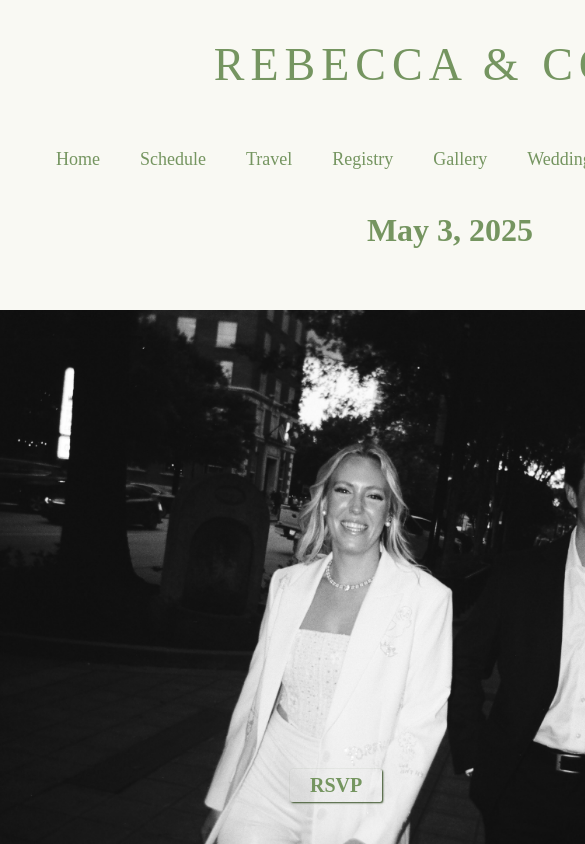
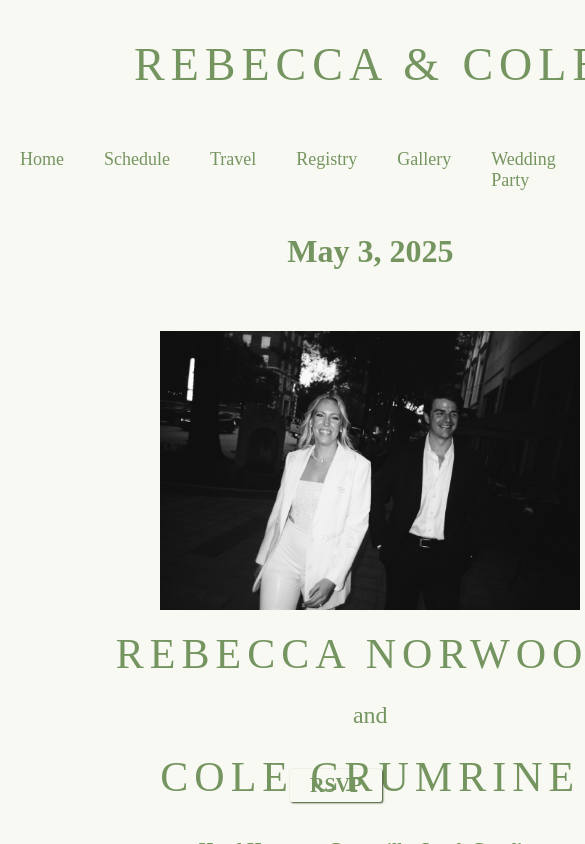
Before and after one commit to colecrum26/wedding, a React (Create React App) app in the folder wedding-website/: page / in a window 390 px wide. Shown: the top 844 px of the page, 585 px wide, since content can reach past the window. Built offline with nearby package versions, Linux system fonts and the light colour scheme.

Commit message:
added some mobile styling; still needs work

```diff
--- a/wedding-website/src/App.css
+++ b/wedding-website/src/App.css
@@ -18,6 +18,9 @@ html {
 }
 
 body {
+  /* display: flex;
+  flex-wrap: wrap;
+  justify-content: center; */
   font-family: "Libre Baskerville";
   margin: 0;
   padding: 0;
@@ -47,16 +50,20 @@ header {
   font-weight: 100;
   letter-spacing: 6px;
 }
-.header-main.page-top {
+.page-top {
+  font-family: "Cormorant Infant";
   font-size: 46px;
+  font-weight: 100;
+  letter-spacing: 6px;
 }
 
 nav {
   display: flex;
   flex-direction: column;
+  flex-wrap: wrap;
   align-items: center;
   margin-bottom: 20px;
-  width: inherit;
+  width: 100%;
 }
 
 form {
@@ -95,7 +102,7 @@ li {
   list-style: none;
 }
 
-img {
+#intro-img {
   width: 900px;
   height: auto;
 }
@@ -247,6 +254,7 @@ img {
 }
 .block {
   font-size: 18px;
+  /* width: ; */
 }
 
 .timer-countdown {
@@ -257,3 +265,20 @@ img {
 .registry-loc {
   letter-spacing: 4px;
 }
+
+@media screen and (max-width: 600px) {
+
+
+  p {
+    width: 400px;
+  }
+
+  .header-main {
+    width: 600px;
+  }
+
+  #intro-img {
+    width: 420px;
+    height: auto;
+  }
+}
--- a/wedding-website/src/components/header.jsx
+++ b/wedding-website/src/components/header.jsx
@@ -5,7 +5,7 @@ function Header() {
     return (
         <header>
             <nav>
-                <h1 className="header-main page-top"><NavLink to="/" id="header-title">REBECCA & COLE</NavLink></h1>
+                <h1 className="page-top"><NavLink to="/">REBECCA & COLE</NavLink></h1>
                 <ul className="nav-links">
                     <li className="nav-item"><NavLink to="/">Home</NavLink></li>
                     <li className="nav-item"><NavLink to="/schedule">Schedule</NavLink></li>
--- a/wedding-website/src/pages/home.jsx
+++ b/wedding-website/src/pages/home.jsx
@@ -10,7 +10,7 @@ export default function Home() {
       <Header />
         <h1>May 3, 2025</h1>
       <div className="content-wrapper">
-        <img src={bestLook} alt="our best look" id="" />
+        <img src={bestLook} alt="our best look" id="intro-img" />
         <div className="info-container">
           <div className="general-info">
             <h1 className="header-main">REBECCA NORWOOD</h1>
--- a/wedding-website/src/pages/travel.jsx
+++ b/wedding-website/src/pages/travel.jsx
@@ -19,15 +19,15 @@ export default function Travel() {
           >
             120 Halston Avenue, Greenville, SC 29615
           </a>
-          <p className="block">Accommodations are reserved at Hotel Hartness for the weekend.</p>
-          <p className="block">All weekend activities will be hosted here and we encourage you to book your room soon.</p>
+          <p className="block">Accommodations are reserved at Hotel Hartness for the weekend. All weekend activities will be hosted here and we encourage you to book your room soon.</p>
+          {/* <p className="block"></p> */}
           <NavLink
             className="faux"
             to="https://www.hotelhartness.com/"
             target="_blank"
             rel="noreferrer"
           >
-            View
+            Book
           </NavLink>
         </div>
         <div className="travel-option">
@@ -49,7 +49,7 @@ export default function Travel() {
             target="_blank"
             rel="noreferrer"
           >
-            View
+            Book
           </NavLink>
         </div>
         <div className="travel-option">
```
